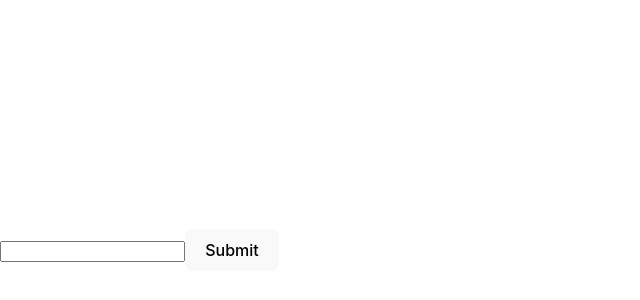
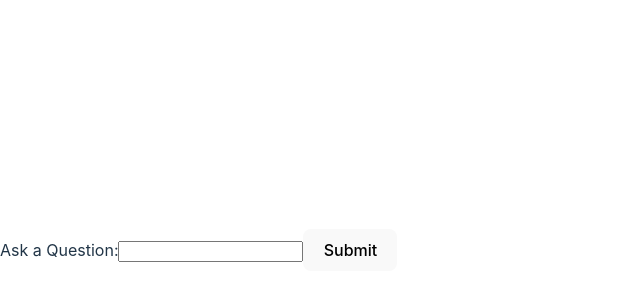
Before and after one commit to Joe-Collins-1986/Chat-GPT-Test, a React (Vite) app: page / in a window 1280 px wide. Shown: the part 150-450 px from the top of the page, without its empty margins (0-640 px from the left). Built offline with nearby package versions, Linux system fonts and the light colour scheme.

Commit message:
working model

```diff
--- a/src/App.jsx
+++ b/src/App.jsx
@@ -1,26 +1,40 @@
-import { useState } from "react";
+// Example using React JSX
+import React, { useState } from "react";
 
-function App() {
-  const [input, setInput] = useState("");
+function QuestionForm() {
+  const [question, setQuestion] = useState("");
+  const [response, setResponse] = useState("");
 
-  const handleSubmit = async () => {
-    const response = await fetch("/.netlify/functions/chatgpt", {
+  const handleSubmit = async (e) => {
+    e.preventDefault();
+    // Call your serverless function here
+    const fetchedResponse = await fetch("/.netlify/functions/chatgpt", {
       method: "POST",
       headers: {
         "Content-Type": "application/json",
       },
-      body: JSON.stringify({ prompt: input }),
+      body: JSON.stringify({ question }),
     });
-    const data = await response.json();
-    alert(`Response: ${data.message}`);
+    const jsonResponse = await fetchedResponse.json();
+    setResponse(jsonResponse.message);
   };
 
   return (
-    <div className="App">
-      <input value={input} onChange={(e) => setInput(e.target.value)} />
-      <button onClick={handleSubmit}>Submit</button>
+    <div>
+      <form onSubmit={handleSubmit}>
+        <label>
+          Ask a Question:
+          <input
+            type="text"
+            value={question}
+            onChange={(e) => setQuestion(e.target.value)}
+          />
+        </label>
+        <button type="submit">Submit</button>
+      </form>
+      <div>{response}</div>
     </div>
   );
 }
 
-export default App;
+export default QuestionForm;
```
Also changed, not shown: 1 other file (tests, documents, lock files or other folders).
